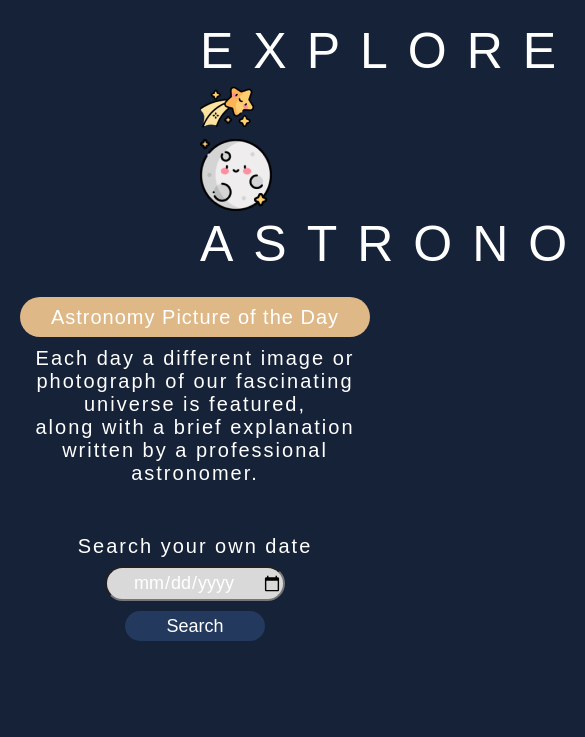
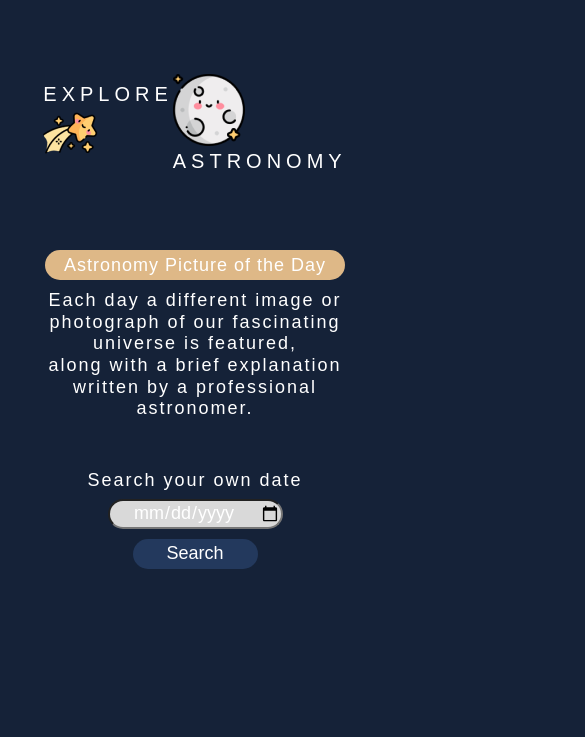
Before and after one commit to twentyfive21/nasa-astronomy-api, a plain HTML site: page index.html in a window 390 px wide. Shown: the part 107-844 px from the top of the page, 585 px wide, since content can reach past the window. Drawn offline with Linux system fonts and the light colour scheme.

Commit message:
media queries mobile and ipad

```diff
--- a/index.html
+++ b/index.html
@@ -8,13 +8,12 @@
     <link rel="stylesheet" href="style.css">
 </head>
 <body>
-    <section>
     <header>
         <nav>
             <img src="images/sun.png" alt="sun">
         </nav>
     </header>
-    <main>
+    <main class="main-container-index">
         <section class="explore">
             <div>
                 <h1>EXPLORE</h1>
@@ -34,11 +33,10 @@
             <input id="date" type="date" name="date" placeholder="YYYY-MM-DD" required>
             <button><a href="details.html">Search</a></button>
         </section>
-        <footer>
-          <a href="https://github.com/twentyfive21/nasa-astronomy-api"><img src="/images/github.png"></a>
-        </footer>
     </main>
-   </section>
+   <footer>
+    <a href="https://github.com/twentyfive21/nasa-astronomy-api"><img src="/images/github.png"></a>
+</footer>
     <script src="script.js"></script>
 </body>
 </html>
--- a/style.css
+++ b/style.css
@@ -19,6 +19,7 @@ a{
 }
 body {
     background-color: var(--dark-blue);
+     /* min-width: 100vh; */
 }
 /* ~~~~~~~~~~~~~~~~~ header ~~~~~~~~~~~~~~~~~ */
 header nav {
@@ -29,11 +30,15 @@ header nav {
     letter-spacing: 6px;
     font-size: 18px;
 }
+.main-container-index {
+    /* border: 2px solid greenyellow; */
+    height: 100vh;
+}
 /* ~~~~~~~~ explore top section ~~~~~~~~~~~~~ */
 .explore {
     display: flex;
     flex-direction: column;
-    height: 300px;
+    height: 30vh;
     justify-content: center;
     margin-left: 200px;
 }
@@ -98,11 +103,11 @@ header nav {
 }
 /* ~~~~~~~~ footer ~~~~~~~~~~~~~ */
 footer {
-    height: 19vh;
     display: flex;
     justify-content: end;
     align-items: end;
-    margin-right: 15px;
+    padding: 0 15px;
+    /* border: 2px solid blueviolet; */
 }
 /* ~~~~~~~~ details page ~~~~~~~~~~~~~ */
 .details-container {
@@ -126,3 +131,44 @@ footer {
     line-height: 25px;
     letter-spacing: 2px;
 }
+/* ~~~~~~~~ media queries ipad ~~~~~~~~~~~~~ */
+@media (max-width: 850px) {
+    .explore {
+        margin-left: 0px;
+        align-items: center;
+    }
+    .daily {
+    padding: 0px 20px;
+    font-size: 18px;
+}
+}
+@media (max-width: 480px) {
+    .explore h1, h2 {
+        font-size: 20px;
+        display: block;
+        letter-spacing: 5px;
+    }
+    .explore {
+         margin-left: 0px;
+         flex-direction: row;
+    }
+    .daily button {
+        width: 300px;
+        height: 30px;
+        font-size: 18px;
+    }
+    .daily p {
+        line-height: 1.2;
+    }
+    .search {
+        font-size: 18px;
+    }
+    .search input {
+        width: 175px;
+        height: 30px;
+    }
+    .search button {
+        width: 125px;
+        font-size: 18px;
+    }
+}
```
